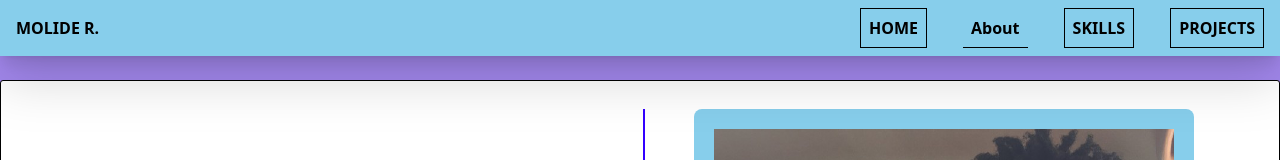
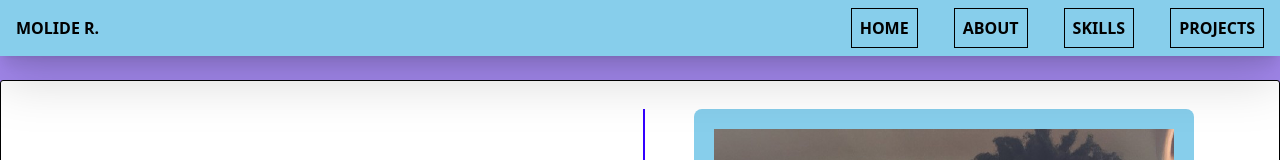
Before and after one commit to raymolide/neoportfolio, a Next.js app: page / in a window 1280 px wide. Shown: the top 160 px of the page. Built offline with nearby package versions, Linux system fonts and the light colour scheme.

Commit message:
uppercase resume btn and nav items

```diff
--- a/src/components/nav/nav.tsx
+++ b/src/components/nav/nav.tsx
@@ -8,7 +8,7 @@ function NavBar() {
             </div>
             <ul className="flex flex-row  space-x-4 font-sans font-bold text-center gap-1 lg:gap-5 ">
                 <li><a href="#home" className="hover:text-white hover:bg-primary p-2 border-b border-black border uppercase">Home</a></li>
-                <li><a href="#about" className="hover:text-white hover:bg-primary p-2 border-b border-black borderuppercase">About</a></li>
+                <li><a href="#about" className="hover:text-white hover:bg-primary p-2 border-b border-black border uppercase">About</a></li>
                 <li><a href="#skills" className="hover:text-white hover:bg-primary p-2 border-b border-black border uppercase">Skills</a></li>
                 <li><a href="#projects" className="hover:text-white hover:bg-primary p-2 border-b border-black border uppercase">Projects</a></li>
             </ul>
```
